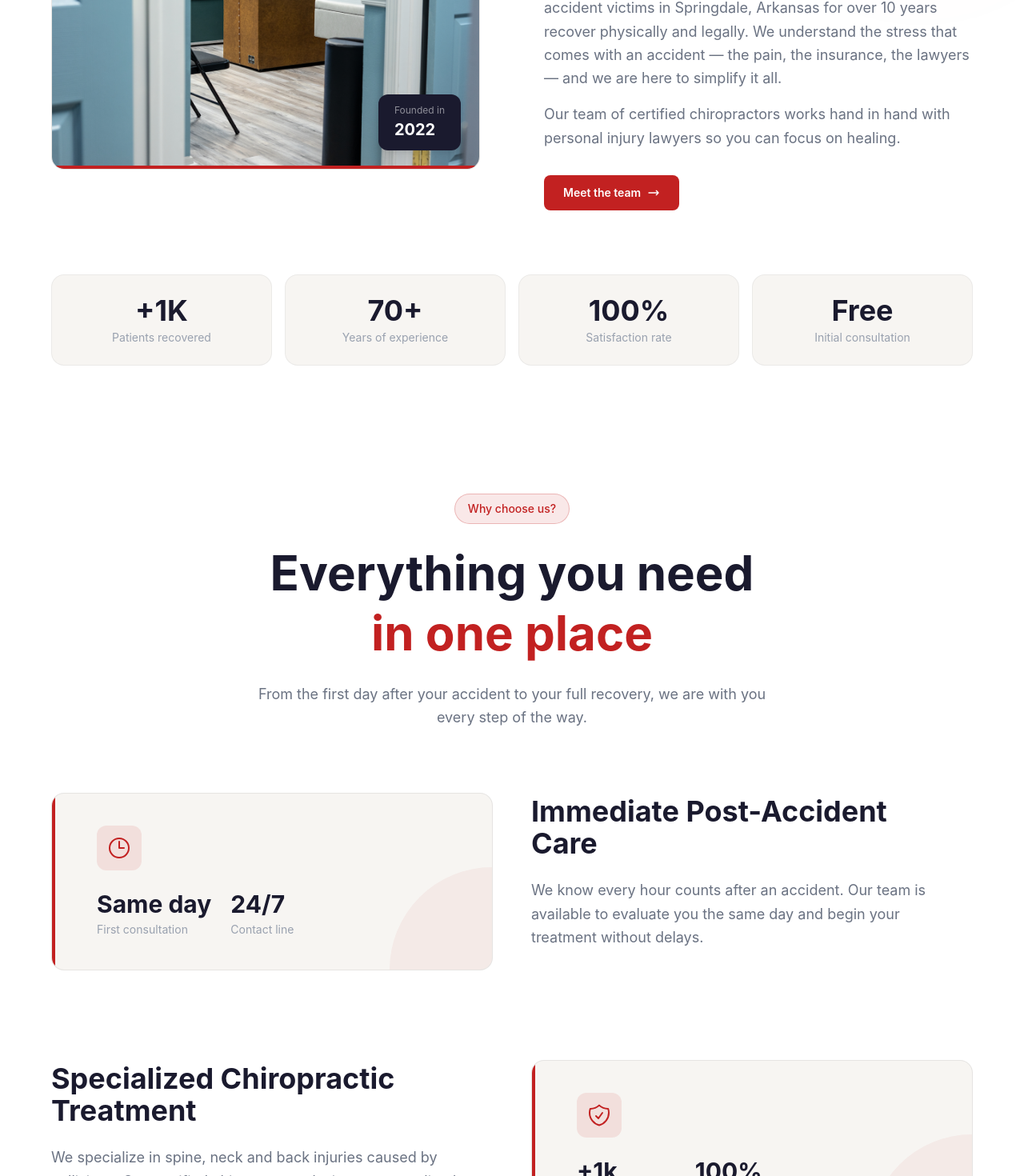
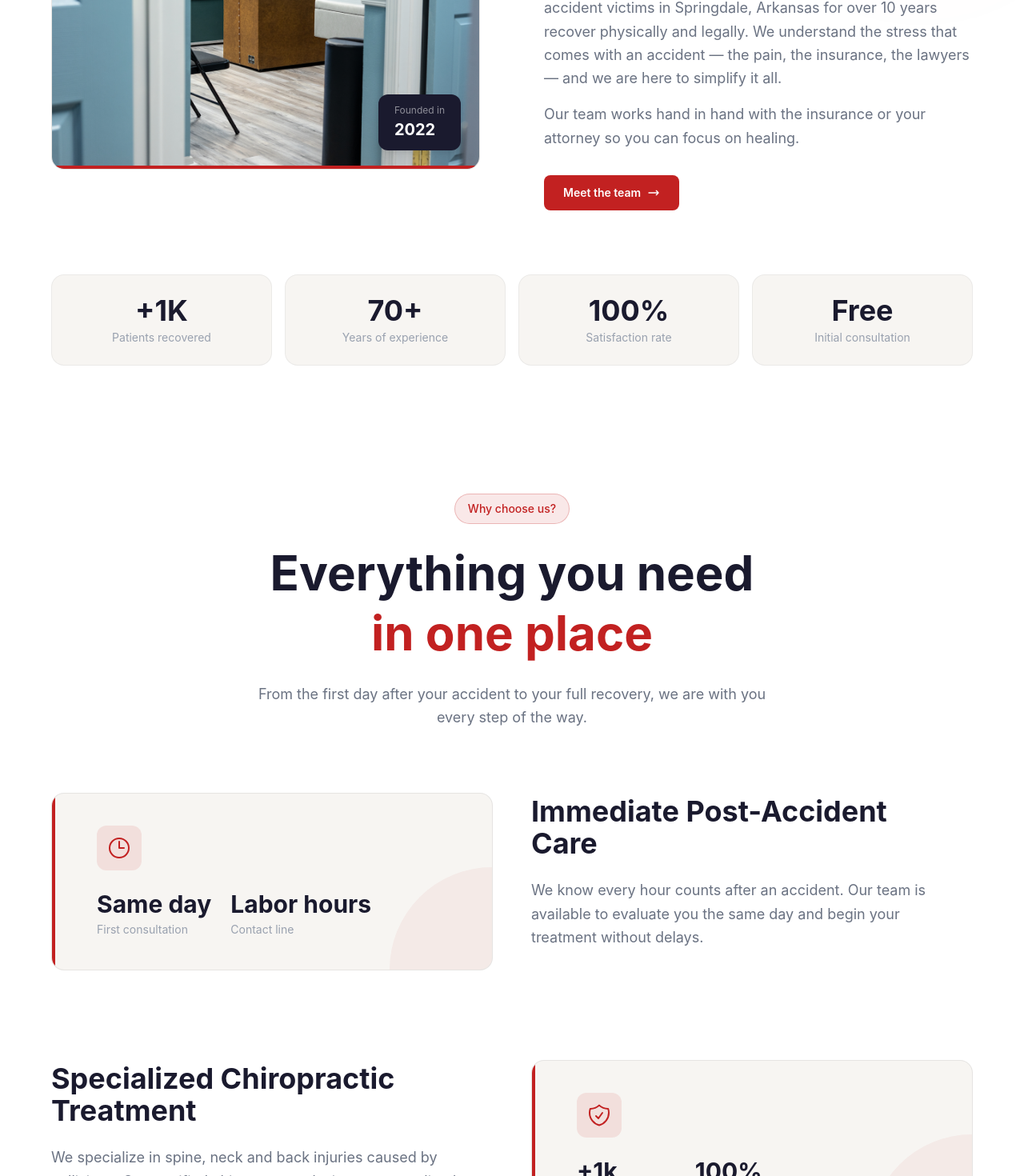
Before and after one commit to Apholo10/Aaic1, a React (Vite) app: page / in a window 1280 px wide. Shown: the part 1120-2590 px from the top of the page at 80% size. Built offline with nearby package versions, Linux system fonts and the light colour scheme; no server answers.

Commit message:
fix: renombrar Hero.Jsx a Hero.jsx

```diff
--- a/src/translations/en.js
+++ b/src/translations/en.js
@@ -41,7 +41,7 @@ const en = {
     title1: "More than a clinic,",
     title2: "we are your team.",
     p1: "At Auto Accident Injury Care we have been helping auto accident victims in Springdale, Arkansas for over 10 years recover physically and legally. We understand the stress that comes with an accident — the pain, the insurance, the lawyers — and we are here to simplify it all.",
-    p2: "Our team of certified chiropractors works hand in hand with personal injury lawyers so you can focus on healing.",
+    p2: "Our team works hand in hand with the insurance or your attorney so you can focus on healing.",
     button: "Meet the team",
     foundedLabel: "Founded in",
     photoPlaceholder: "Your photo here",
@@ -73,7 +73,7 @@ const en = {
           "We know every hour counts after an accident. Our team is available to evaluate you the same day and begin your treatment without delays.",
         stats: [
           { value: "Same day", label: "First consultation" },
-          { value: "24/7", label: "Contact line" },
+          { value: "Labor hours", label: "Contact line" },
         ],
       },
       {
@@ -211,7 +211,7 @@ const en = {
     cards: [
       { label: "Call us", value: "(479) 579-0204" },
       { label: "Hours", value: "Mon–Fri 9am–6pm • Closed weekends" },
-      { label: "Location", value: "Springdale, Arkansas" },
+      { label: "Location", value: "2988 W. Huntsville Ave. Ste. C, Springdale, AR 72762" },
     ],
   },
 
--- a/src/translations/es.js
+++ b/src/translations/es.js
@@ -67,7 +67,7 @@ const es = {
           "Sabemos que cada hora cuenta después de un accidente. Nuestro equipo está disponible para evaluarte el mismo día y comenzar tu tratamiento sin demoras.",
         stats: [
           { value: "Mismo día", label: "Primera consulta" },
-          { value: "24/7", label: "Línea de contacto" },
+          { value: "Horas de trabajo", label: "Línea de contacto" },
         ],
       },
       {
@@ -205,7 +205,7 @@ const es = {
     cards: [
       { label: "Llámanos", value: "(479) 579-0204" },
       { label: "Horario", value: "Lun–Vie 9am–6pm • Cerrado fines de semana" },
-      { label: "Ubicación", value: "Springdale, Arkansas" },
+      { label: "Ubicación", value: "2988 W. Huntsville Ave. Ste. C, Springdale, AR 72762" },
     ],
   },
 
```
